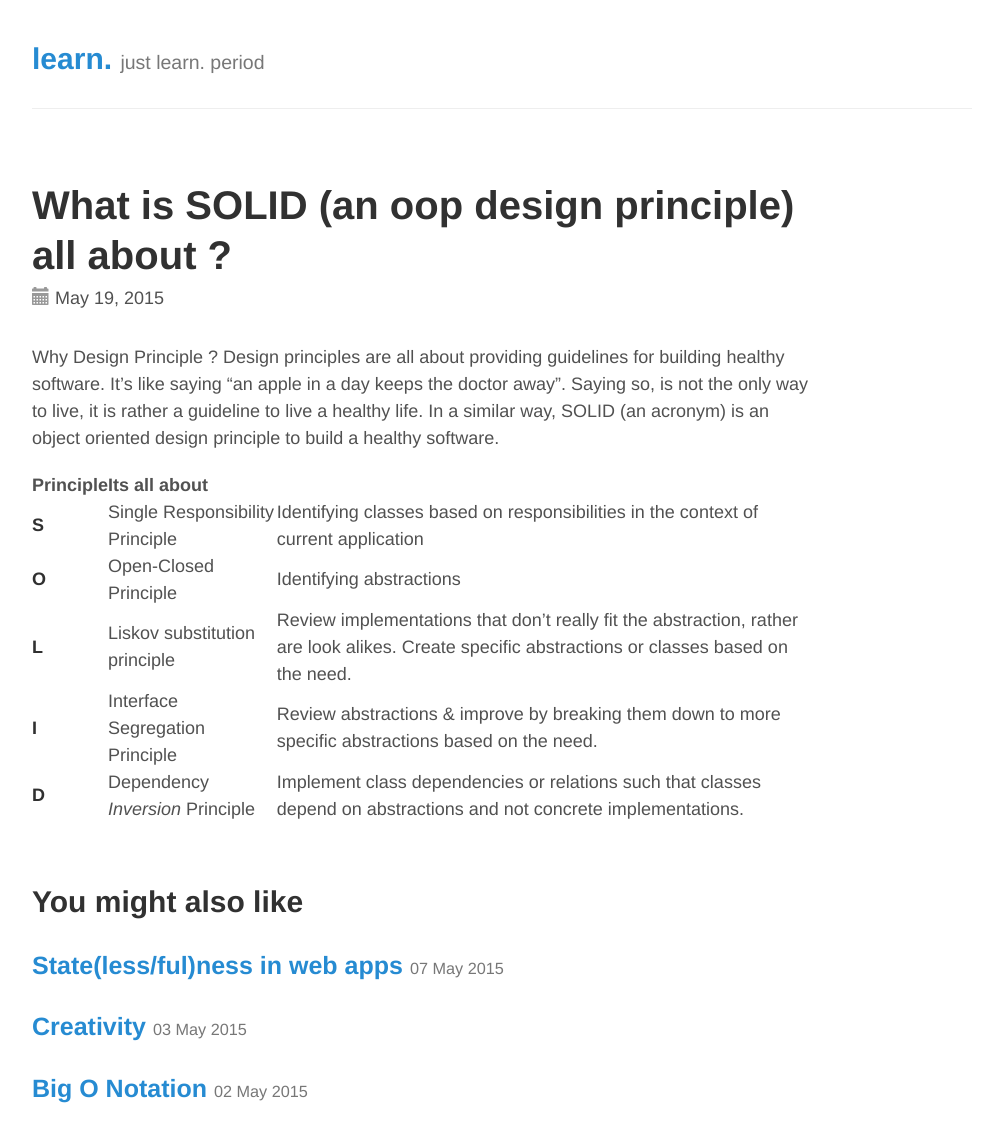
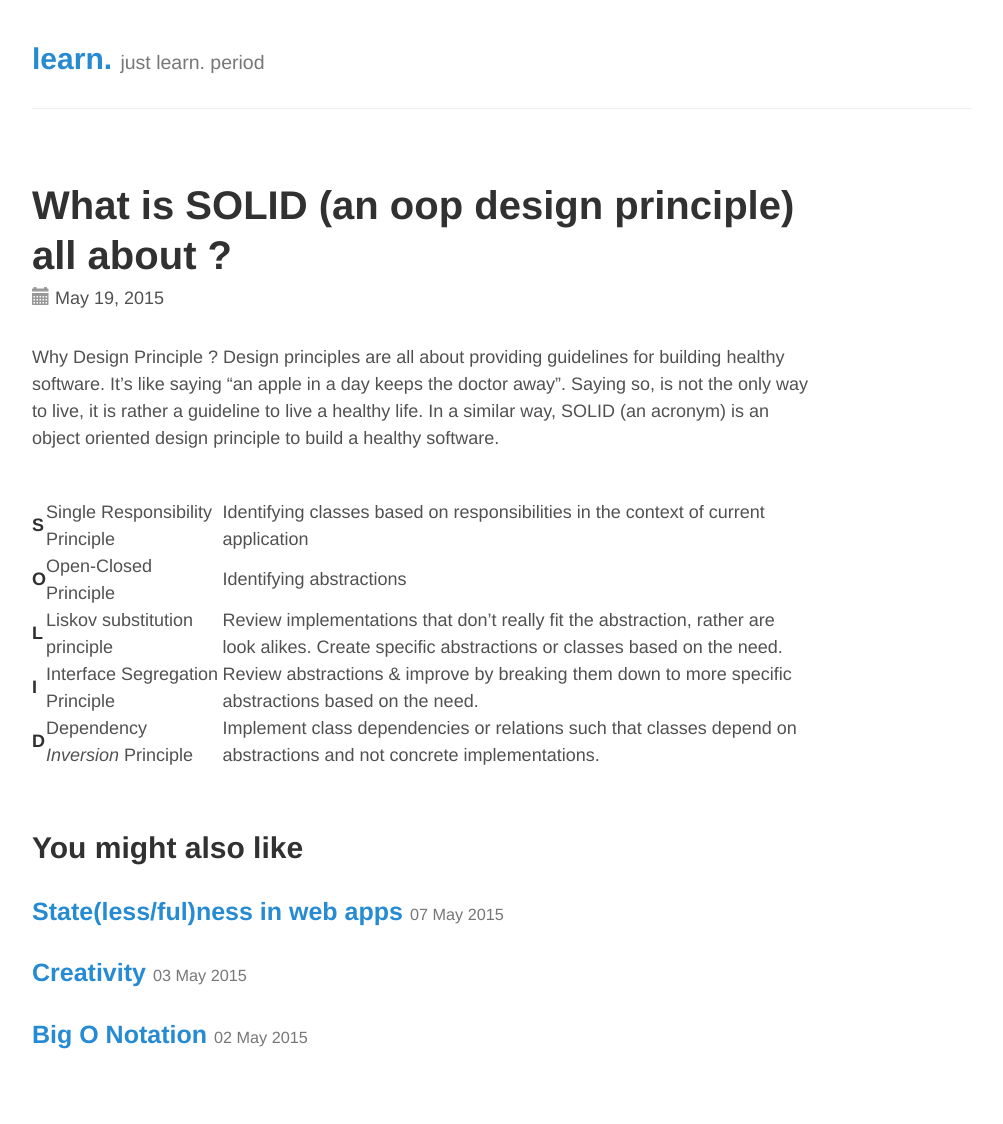
Before and after one commit to lakshma/lakshma.github.io, a Jekyll site: the page built from _posts/2015-05-19-solid-design-principle.md, in a window 1280 px wide. Shown: the whole page, without its empty margins (138-1141 px from the left). Built offline with Jekyll 4.4.1, drawn with Linux system fonts in a browser that asks for light colours; Markdown is read by kramdown in place of the engine named in the settings; after the commit the page ends 1070 px from its top, so only the background shows below that.

Commit message:
no message

```diff
--- a/_posts/2015-05-19-solid-design-principle.md
+++ b/_posts/2015-05-19-solid-design-principle.md
@@ -7,8 +7,8 @@
 Saying so, is not the only way to live, it is rather a guideline to live a healthy life. In a similar way, SOLID (an acronym) is an object oriented design principle to build a healthy
 software.
 
-|Principle|Its all about
-:--|:---|:---
+||
+:---|:---|:---
 **S** | Single Responsibility Principle |Identifying classes based on responsibilities in the context of current application
 **O** | Open-Closed Principle           |Identifying abstractions
 **L** | Liskov substitution principle   |Review implementations that don't really fit the abstraction, rather are look alikes. Create specific abstractions or classes based on the need.
```
